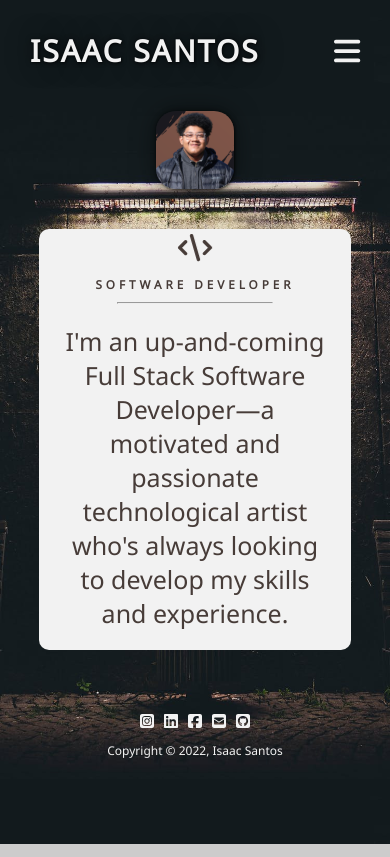
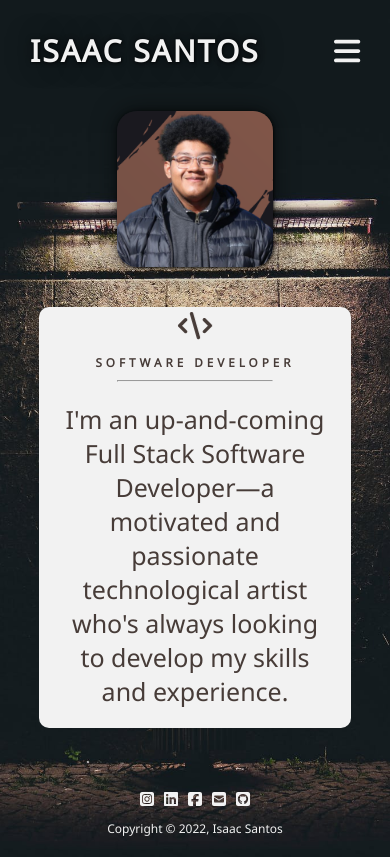
Before and after one commit to Santosisaac13690/Portfolio, a React (Create React App) app: page / in a window 390 px wide. Built offline with nearby package versions, Linux system fonts and the light colour scheme.

Commit message:
final css changes

```diff
--- a/src/App.css
+++ b/src/App.css
@@ -530,6 +530,10 @@ label {
 }
 
 @media only screen and (max-width: 700px) {
+  .header img {
+    width: 40vw;
+  }
+
   .info {
     width: 80vw;
   }
```
